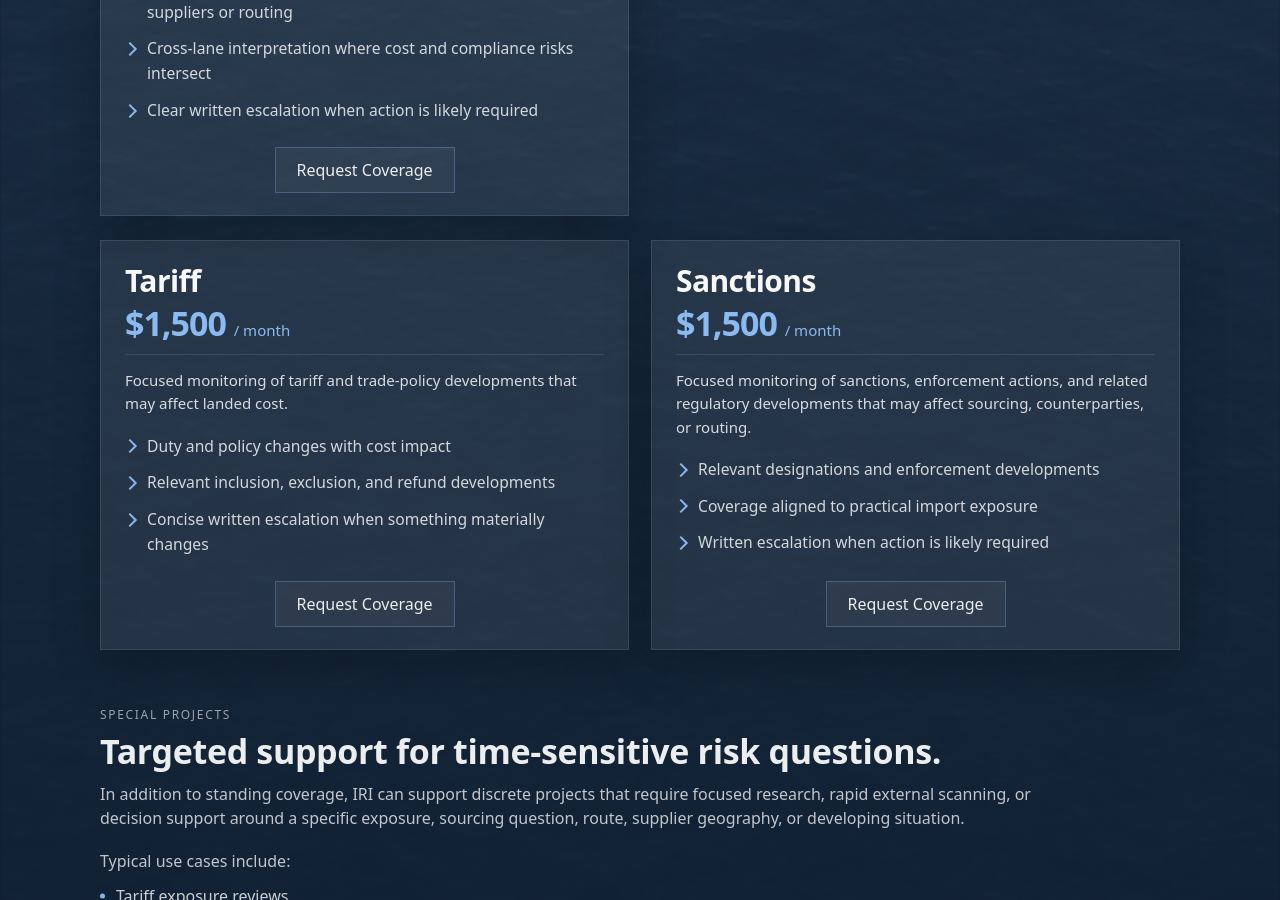
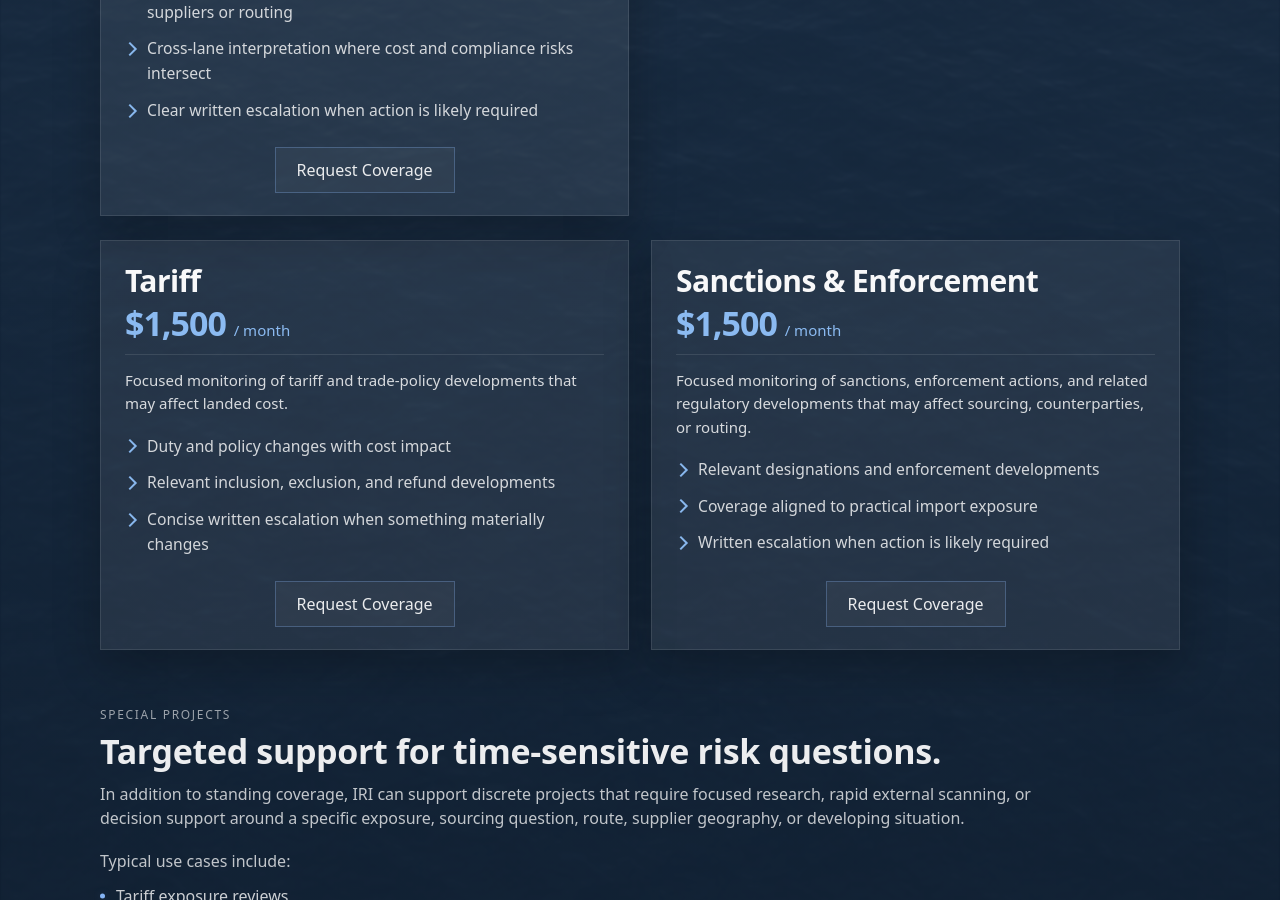
Before and after one commit to importrisk/import-risk-intelligence-site, a Jekyll site: the page built from pricing.html, in a window 1280 px wide and 900 px high, scrolled down 1279 px. Built offline with Jekyll 4.4.1, drawn with Linux system fonts in a browser that asks for light colours.

Commit message:
Update pricing card title to include 'Enforcement'

```diff
--- a/pricing.html
+++ b/pricing.html
@@ -143,7 +143,7 @@ description: Pricing and scope options for Import Risk Intelligence.
 
           <article class="pricing-card pricing-card-secondary">
             <div class="pricing-card-head">
-              <h3 class="pricing-card-title">Sanctions</h3>
+              <h3 class="pricing-card-title">Sanctions & Enforcement</h3>
               <p class="pricing-card-price">$1,500 <span>/ month</span></p>
             </div>
 
```
